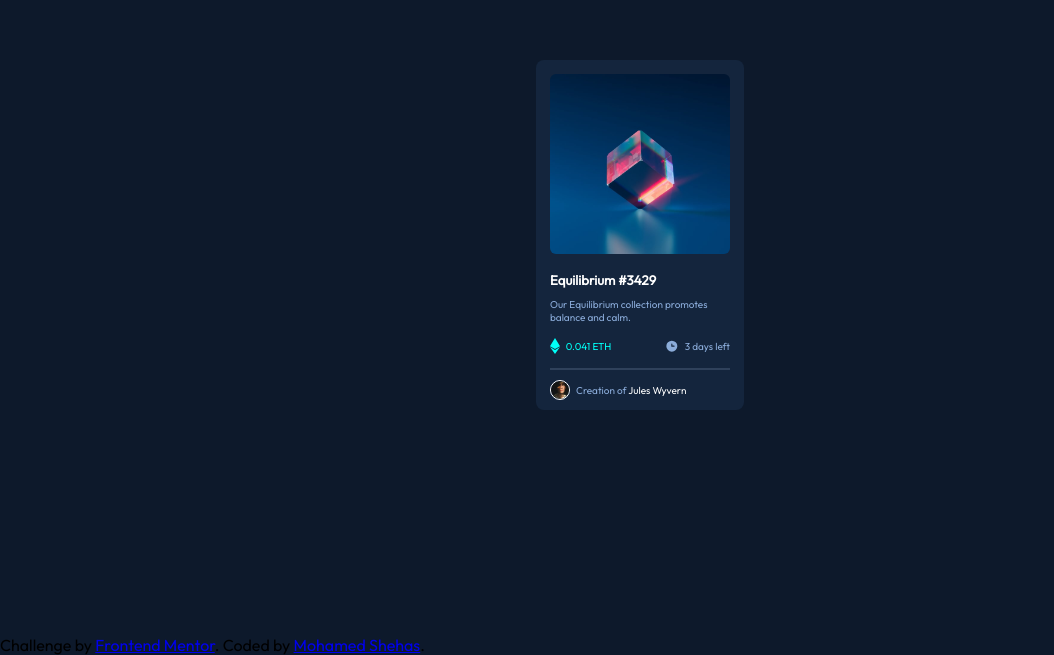
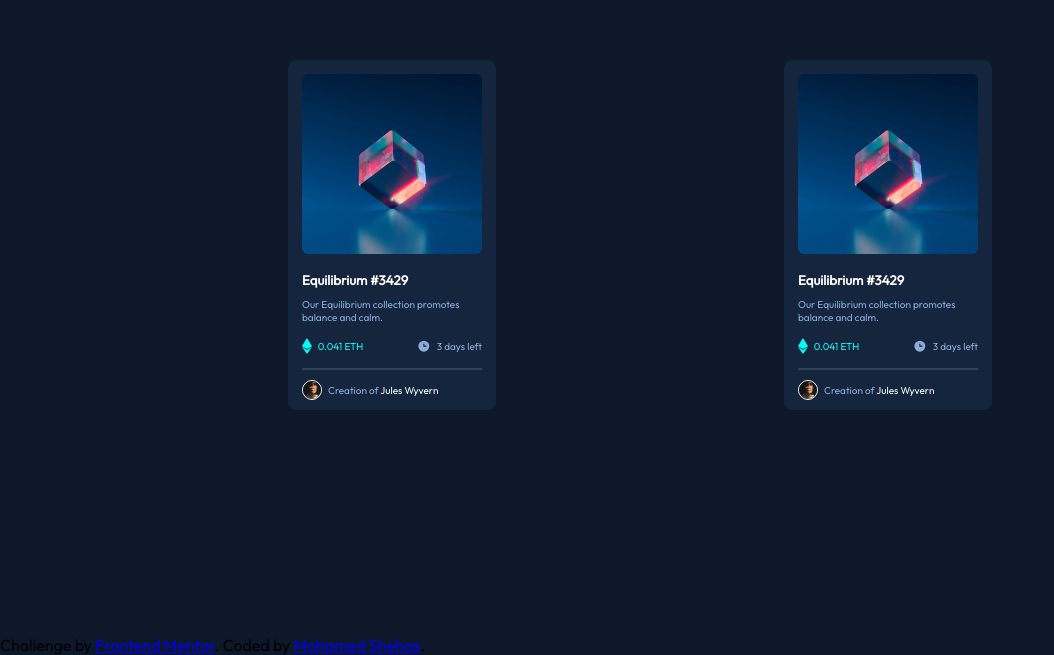
Before and after one commit to shehasv/NFT-front-end-mentor, a plain HTML site: page index.html in a window 1280 px wide. Shown: the part 165-820 px from the top of the page, without its empty margins (0-1054 px from the left). Drawn offline with Linux system fonts and the light colour scheme.

Commit message:
add 2 cards

```diff
--- a/index.html
+++ b/index.html
@@ -49,6 +49,34 @@
           <p>Creation of <span>Jules Wyvern</span></p>
         </div>
       </div>
+      <div class="card">
+        <div class="image-container">
+          <img src="./images/image-equilibrium.jpg" alt="equilibrium" />
+        </div>
+        <div class="main-content">
+          <h5>Equilibrium #3429</h5>
+          <p>Our Equilibrium collection promotes balance and calm.</p>
+        </div>
+        <div class="price-content">
+          <div class="eth-content">
+            <img
+              src="./images/icon-ethereum.svg"
+              height="16px"
+              alt="ethereum"
+            />
+            <p>0.041 ETH</p>
+          </div>
+          <div class="time-content">
+            <img src="./images/icon-clock.svg" height="14px" alt="ethereum" />
+            <p>3 days left</p>
+          </div>
+        </div>
+        <hr />
+        <div class="footer-content">
+          <img src="./images/image-avatar.png" height="18px" alt="avatar" />
+          <p>Creation of <span>Jules Wyvern</span></p>
+        </div>
+      </div>
     </div>
     <div class="attribution">
       Challenge by
--- a/style.css
+++ b/style.css
@@ -8,8 +8,9 @@ body {
 }
 .content {
   display: flex;
-  justify-content: center;
+  justify-content: space-evenly;
   align-items: center;
+  flex-wrap: wrap;
   height: 100vh;
 }
 p {
```
